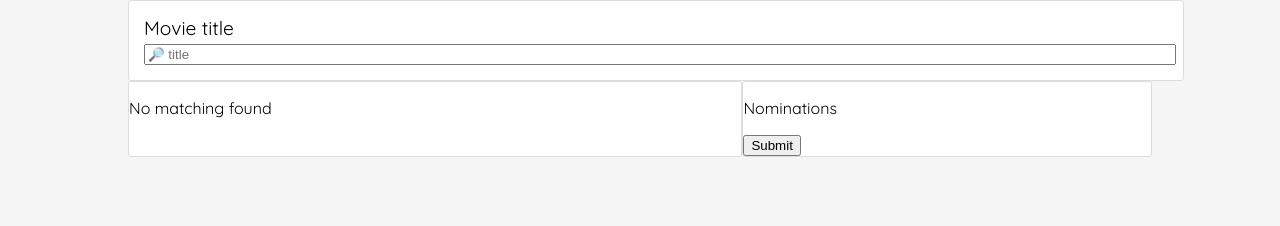
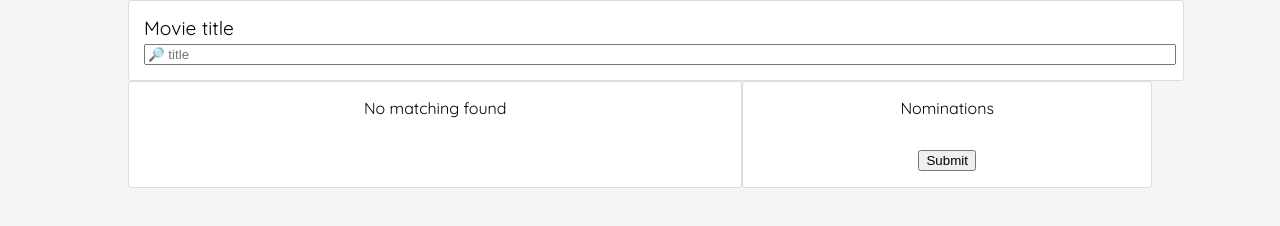
Before and after one commit to HuydDo/the-shoppies, a plain HTML site: page index.html in a window 1280 px wide. Shown: the part 166-392 px from the top of the page. Drawn offline with Linux system fonts and the light colour scheme.

Commit message:
modified styles.css index.html

```diff
--- a/css/styles.css
+++ b/css/styles.css
@@ -44,18 +44,44 @@ background-color:whitesmoke;
   flex-flow: wrap;
 }
 
-.results, .nominations {
+.nominations,.results  {
+  box-sizing: border-box;
   border: 1px solid rgb(224, 220, 220);
   background-color: white;
   font-size: 1rem;
   border-radius: 3px;
   width: 50%;
-  box-sizing: border-box;
 }
 
-.nominations{
+.nominations {
   width: 40%
 }
-.results{
+.results {
   width:60%
 }
+
+
+.notFound {
+  text-align: center;
+}
+
+.nominateHeader {
+  /* display: flex;
+  justify-content: space-between;
+  align-items: center;
+  padding-top: 1rem; */
+  text-align: center;
+} /*TODO: Need to add some more features*/
+
+.complete {
+  display: flex;
+  width: 100%;
+  justify-content: center;
+  /* align-content: center; */
+  padding-top: 1rem;
+  padding-bottom: 1rem;
+}
+
+/* .nominateTitle {
+  margin-left: .7rem;
+} */
```
